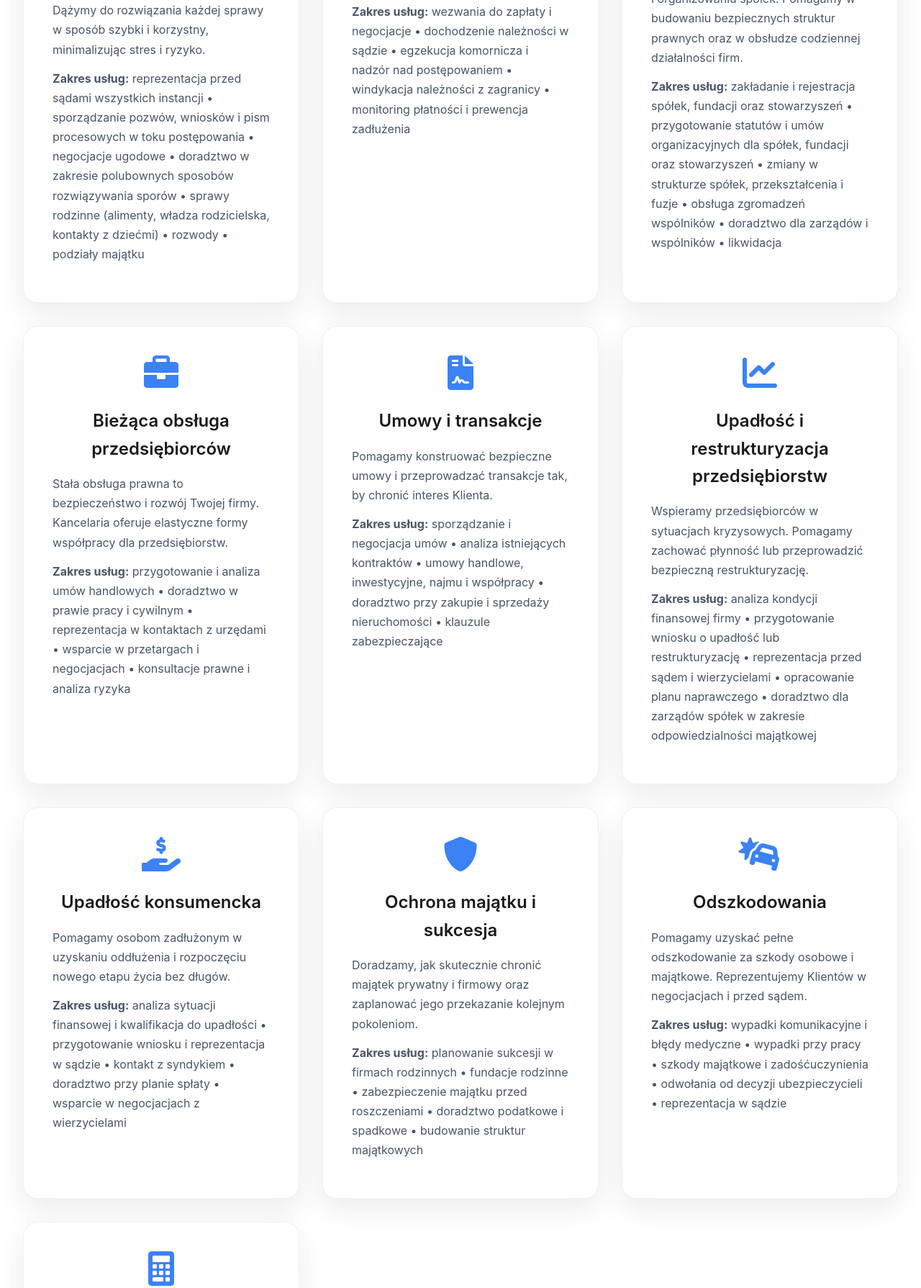
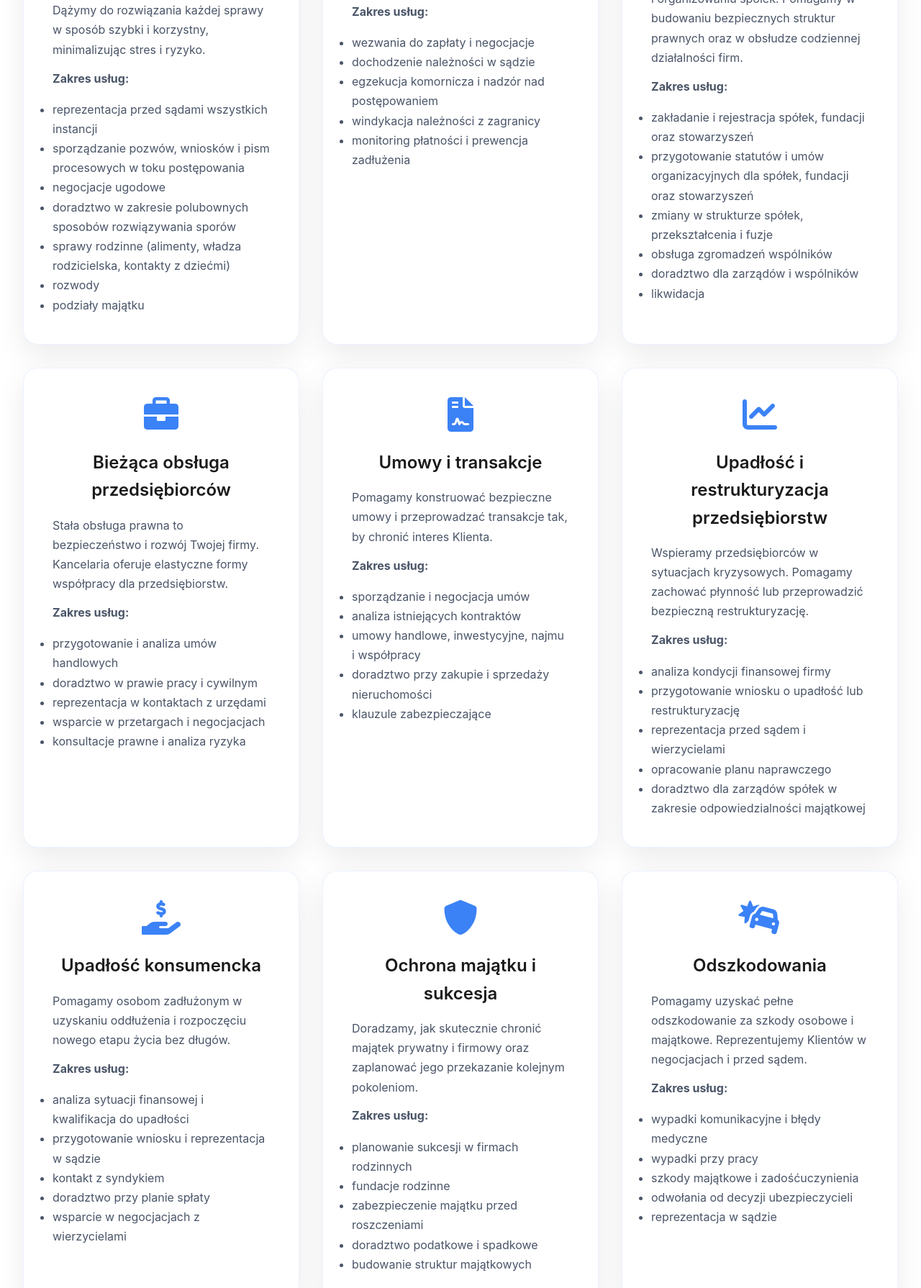
Before and after one commit to Klys-beep/Piotr, a plain HTML site: page index.html in a window 1280 px wide. Shown: the part 1323-3113 px from the top of the page at 72% size. Drawn offline with Linux system fonts and the light colour scheme.

Commit message:
Update index.html

```diff
--- a/index.html
+++ b/index.html
@@ -270,6 +270,21 @@
             transform: translateX(-50%);
             border-radius: 2px;
         }
+
+        .service-item ul {
+            text-align:left;
+            margin-top: 1rem;
+            padding-left: 1.5 rem;
+            list-style-type: disc;
+        }
+
+        .service-item ul li {
+            color: #4a5568;
+            line-height: 1.7;
+            font-size: 1rem;
+            margin=bottom: 0.5rem;
+        }
+
 
         /* Services layout */
         .services-container {
@@ -948,70 +963,144 @@
                 <i class="fas fa-scale-balanced service-icon"></i>
                 <h3>Spory gospodarcze i cywilne</h3>
                 <p>Reprezentujemy Klientów w sporach sądowych i pozasądowych - zarówno przedsiębiorców, jak i osoby prywatne. Dążymy do rozwiązania każdej sprawy w sposób szybki i korzystny, minimalizując stres i ryzyko.</p>
-                        <p><strong>Zakres usług:</strong> reprezentacja przed sądami wszystkich instancji • sporządzanie pozwów, wniosków i pism procesowych w toku postępowania • negocjacje ugodowe • doradztwo w zakresie polubownych sposobów rozwiązywania sporów • sprawy rodzinne (alimenty, władza rodzicielska, kontakty z dziećmi) • rozwody • podziały majątku</p>
+                <p><strong>Zakres usług:</strong></p>
+                <ul>
+                    <li>reprezentacja przed sądami wszystkich instancji</li>
+                    <li>sporządzanie pozwów, wniosków i pism procesowych w toku postępowania</li>
+                    <li>negocjacje ugodowe</li>
+                    <li>doradztwo w zakresie polubownych sposobów rozwiązywania sporów</li>
+                    <li>sprawy rodzinne (alimenty, władza rodzicielska, kontakty z dziećmi)</li>
+                    <li>rozwody</li>
+                    <li>podziały majątku</li>
+                </ul>
             </div>
 
             <div class="service-item">
                 <i class="fas fa-money-bill-wave service-icon"></i>
                 <h3>Windykacja należności</h3>
                 <p>Pomagamy w skutecznym odzyskiwaniu długów - szybko, profesjonalnie i z zachowaniem dobrych relacji biznesowych.</p>
-                        <p><strong>Zakres usług:</strong> wezwania do zapłaty i negocjacje • dochodzenie należności w sądzie • egzekucja komornicza i nadzór nad postępowaniem • windykacja należności z zagranicy • monitoring płatności i prewencja zadłużenia</p>
+                <p><strong>Zakres usług:</strong></p>
+                <ul>
+                    <li>wezwania do zapłaty i negocjacje</li>
+                    <li>dochodzenie należności w sądzie</li>
+                    <li>egzekucja komornicza i nadzór nad postępowaniem</li>
+                    <li>windykacja należności z zagranicy</li>
+                    <li>monitoring płatności i prewencja zadłużenia</li>
+                </ul>
             </div>
 
             <div class="service-item">
                 <i class="fas fa-building service-icon"></i>
                 <h3>Prawo korporacyjne i obsługa spółek/fundacji/stowarzyszeń</h3>
                 <p>Doradzamy w zakładaniu, prowadzeniu i organizowaniu spółek. Pomagamy w budowaniu bezpiecznych struktur prawnych oraz w obsłudze codziennej działalności firm.</p>
-                        <p><strong>Zakres usług:</strong> zakładanie i rejestracja spółek, fundacji oraz stowarzyszeń • przygotowanie statutów i umów organizacyjnych dla spółek, fundacji oraz stowarzyszeń • zmiany w strukturze spółek, przekształcenia i fuzje • obsługa zgromadzeń wspólników • doradztwo dla zarządów i wspólników • likwidacja</p>
+                <p><strong>Zakres usług:</strong></p>
+                <ul>
+                    <li>zakładanie i rejestracja spółek, fundacji oraz stowarzyszeń</li>
+                    <li>przygotowanie statutów i umów organizacyjnych dla spółek, fundacji oraz stowarzyszeń</li>
+                    <li>zmiany w strukturze spółek, przekształcenia i fuzje</li>
+                    <li>obsługa zgromadzeń wspólników</li>
+                    <li>doradztwo dla zarządów i wspólników</li>
+                    <li>likwidacja</li>
+                </ul>
             </div>
 
             <div class="service-item">
                 <i class="fas fa-briefcase service-icon"></i>
                 <h3>Bieżąca obsługa przedsiębiorców</h3>
                 <p>Stała obsługa prawna to bezpieczeństwo i rozwój Twojej firmy. Kancelaria oferuje elastyczne formy współpracy dla przedsiębiorstw.</p>
-                        <p><strong>Zakres usług:</strong> przygotowanie i analiza umów handlowych • doradztwo w prawie pracy i cywilnym • reprezentacja w kontaktach z urzędami • wsparcie w przetargach i negocjacjach • konsultacje prawne i analiza ryzyka</p>
+                <p><strong>Zakres usług:</strong></p>
+                <ul>
+                    <li>przygotowanie i analiza umów handlowych</li>
+                    <li>doradztwo w prawie pracy i cywilnym</li>
+                    <li>reprezentacja w kontaktach z urzędami</li>
+                    <li>wsparcie w przetargach i negocjacjach</li>
+                    <li>konsultacje prawne i analiza ryzyka</li>
+                </ul>
             </div>
 
             <div class="service-item">
                 <i class="fas fa-file-contract service-icon"></i>
                 <h3>Umowy i transakcje</h3>
                 <p>Pomagamy konstruować bezpieczne umowy i przeprowadzać transakcje tak, by chronić interes Klienta.</p>
-                        <p><strong>Zakres usług:</strong> sporządzanie i negocjacja umów • analiza istniejących kontraktów • umowy handlowe, inwestycyjne, najmu i współpracy • doradztwo przy zakupie i sprzedaży nieruchomości • klauzule zabezpieczające</p>
+                <p><strong>Zakres usług:</strong></p>
+                <ul>
+                    <li>sporządzanie i negocjacja umów</li>
+                    <li>analiza istniejących kontraktów</li>
+                    <li>umowy handlowe, inwestycyjne, najmu i współpracy</li>
+                    <li>doradztwo przy zakupie i sprzedaży nieruchomości</li>
+                    <li>klauzule zabezpieczające</li>
+                </ul>
             </div>
 
             <div class="service-item">
                 <i class="fas fa-chart-line service-icon"></i>
                 <h3>Upadłość i restrukturyzacja przedsiębiorstw</h3>
                 <p>Wspieramy przedsiębiorców w sytuacjach kryzysowych. Pomagamy zachować płynność lub przeprowadzić bezpieczną restrukturyzację.</p>
-                        <p><strong>Zakres usług:</strong> analiza kondycji finansowej firmy • przygotowanie wniosku o upadłość lub restrukturyzację • reprezentacja przed sądem i wierzycielami • opracowanie planu naprawczego • doradztwo dla zarządów spółek w zakresie odpowiedzialności majątkowej</p>
+                <p><strong>Zakres usług:</strong></p>
+                <ul>
+                    <li>analiza kondycji finansowej firmy</li>
+                    <li>przygotowanie wniosku o upadłość lub restrukturyzację</li>
+                    <li>reprezentacja przed sądem i wierzycielami</li>
+                    <li>opracowanie planu naprawczego</li>
+                    <li>doradztwo dla zarządów spółek w zakresie odpowiedzialności majątkowej</li>
+                </ul>
             </div>
 
             <div class="service-item">
                 <i class="fas fa-hand-holding-usd service-icon"></i>
                 <h3>Upadłość konsumencka</h3>
                 <p>Pomagamy osobom zadłużonym w uzyskaniu oddłużenia i rozpoczęciu nowego etapu życia bez długów.</p>
-                        <p><strong>Zakres usług:</strong> analiza sytuacji finansowej i kwalifikacja do upadłości • przygotowanie wniosku i reprezentacja w sądzie • kontakt z syndykiem • doradztwo przy planie spłaty • wsparcie w negocjacjach z wierzycielami</p>
+                <p><strong>Zakres usług:</strong></p>
+                <ul>
+                    <li>analiza sytuacji finansowej i kwalifikacja do upadłości</li>
+                    <li>przygotowanie wniosku i reprezentacja w sądzie</li>
+                    <li>kontakt z syndykiem</li>
+                    <li>doradztwo przy planie spłaty</li>
+                    <li>wsparcie w negocjacjach z wierzycielami</li>
+                </ul>
             </div>
 
             <div class="service-item">
                 <i class="fas fa-shield-alt service-icon"></i>
                 <h3>Ochrona majątku i sukcesja</h3>
                 <p>Doradzamy, jak skutecznie chronić majątek prywatny i firmowy oraz zaplanować jego przekazanie kolejnym pokoleniom.</p>
-                        <p><strong>Zakres usług:</strong> planowanie sukcesji w firmach rodzinnych • fundacje rodzinne • zabezpieczenie majątku przed roszczeniami • doradztwo podatkowe i spadkowe • budowanie struktur majątkowych</p>
+                <p><strong>Zakres usług:</strong></p>
+                <ul>
+                    <li>planowanie sukcesji w firmach rodzinnych</li>
+                    <li>fundacje rodzinne</li>
+                    <li>zabezpieczenie majątku przed roszczeniami</li>
+                    <li>doradztwo podatkowe i spadkowe</li>
+                    <li>budowanie struktur majątkowych</li>
+                </ul>
             </div>
 
             <div class="service-item">
                 <i class="fas fa-car-crash service-icon"></i>
                 <h3>Odszkodowania</h3>
                 <p>Pomagamy uzyskać pełne odszkodowanie za szkody osobowe i majątkowe. Reprezentujemy Klientów w negocjacjach i przed sądem.</p>
-                        <p><strong>Zakres usług:</strong> wypadki komunikacyjne i błędy medyczne • wypadki przy pracy • szkody majątkowe i zadośćuczynienia • odwołania od decyzji ubezpieczycieli • reprezentacja w sądzie</p>
+                <p><strong>Zakres usług:</strong></p>
+                <ul>
+                    <li>wypadki komunikacyjne i błędy medyczne</li>
+                    <li>wypadki przy pracy</li>
+                    <li>szkody majątkowe i zadośćuczynienia</li>
+                    <li>odwołania od decyzji ubezpieczycieli</li>
+                    <li>reprezentacja w sądzie</li>
+                </ul>
             </div>
 
             <div class="service-item">
                 <i class="fas fa-calculator service-icon"></i>
                 <h3>Podatki</h3>
                 <p>Doradzamy w zakresie podatków, pomagając firmom i osobom prywatnym unikać błędów i planować korzystne rozwiązania.</p>
-                        <p><strong>Zakres usług:</strong> analiza skutków podatkowych transakcji • planowanie i optymalizacja podatkowa • reprezentacja przed urzędami skarbowymi • odwołania od decyzji podatkowych • doradztwo przy podatkach VAT, PIT, CIT, PCC i spadkowych • prowadzenie postępowań z zakresu kontroli podatkowych</p>
+                <p><strong>Zakres usług:</strong></p>
+                <ul>
+                    <li>analiza skutków podatkowych transakcji</li>
+                    <li>planowanie i optymalizacja podatkowa</li>
+                    <li>reprezentacja przed urzędami skarbowymi</li>
+                    <li>odwołania od decyzji podatkowych</li>
+                    <li>doradztwo przy podatkach VAT, PIT, CIT, PCC i spadkowych</li>
+                    <li>prowadzenie postępowań z zakresu kontroli podatkowych</li>
+                </ul>
             </div>
         </div>
     </div>
```
Lines whose indentation alone changed are shown as unchanged.
